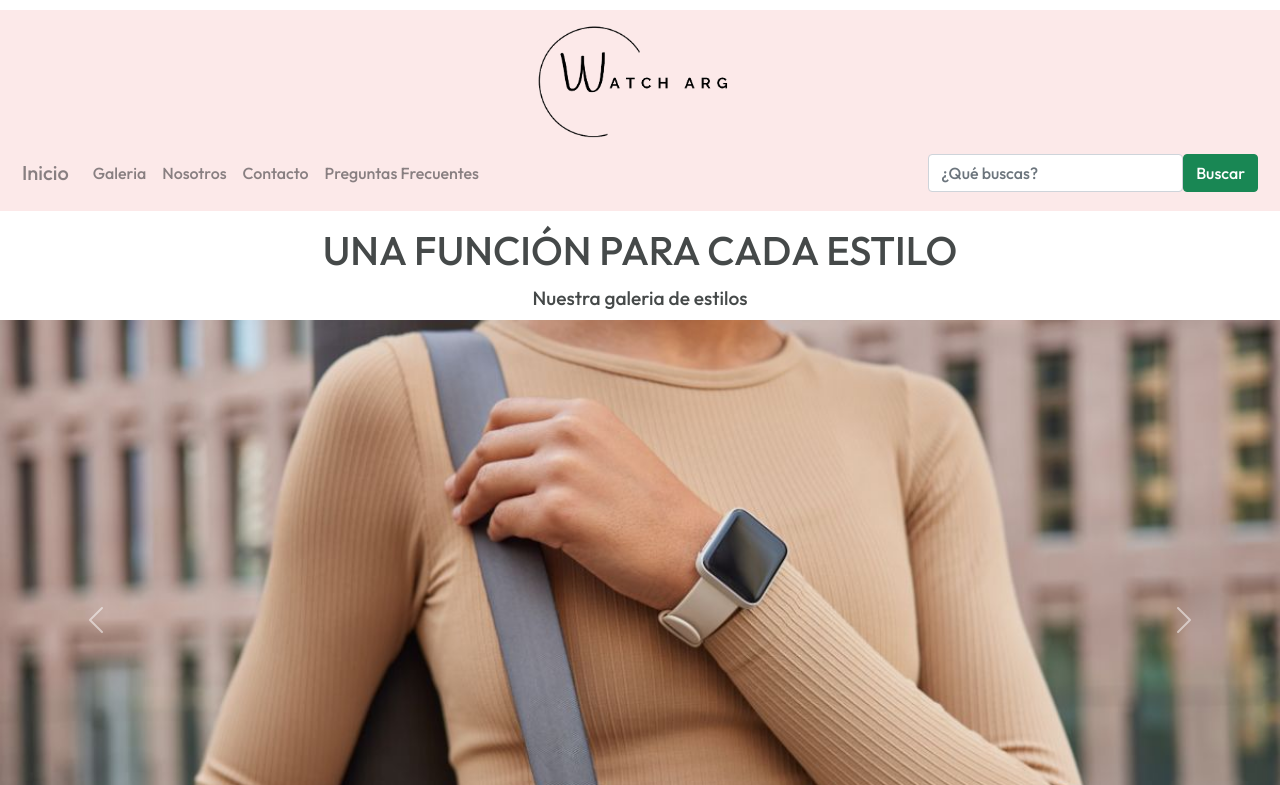
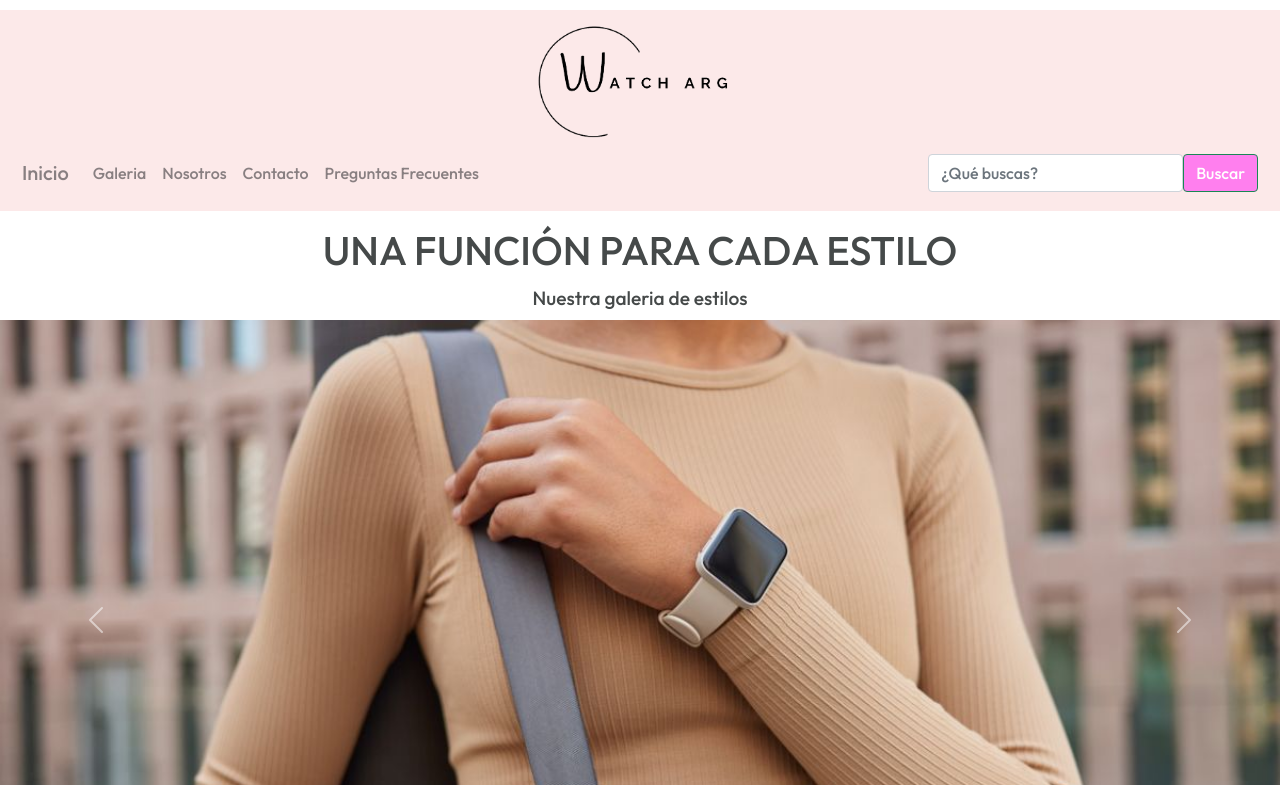
Before and after one commit to FernandoToledo10/WatchArgFernandoToledo, a plain HTML site: page Pages/Galeria.html in a window 1280 px wide. In both pictures the pointer is over the button "Buscar". Shown: the top 785 px of the page. Drawn offline with nearby package versions, Linux system fonts and the light colour scheme.

Commit message:
se hacen cambios en bottom

```diff
--- a/Css/Estilos.css
+++ b/Css/Estilos.css
@@ -162,7 +162,9 @@ object-fit: cover;
 
     height: 50%;
 }
-
+.btn:hover{
+    background-color: rgb(255, 127, 238) !important;
+}
 /*maquetado pagina PF*/
 .centrado{
     display: flex;
```
Also changed, not shown: index.html (+1 -1 lines).
